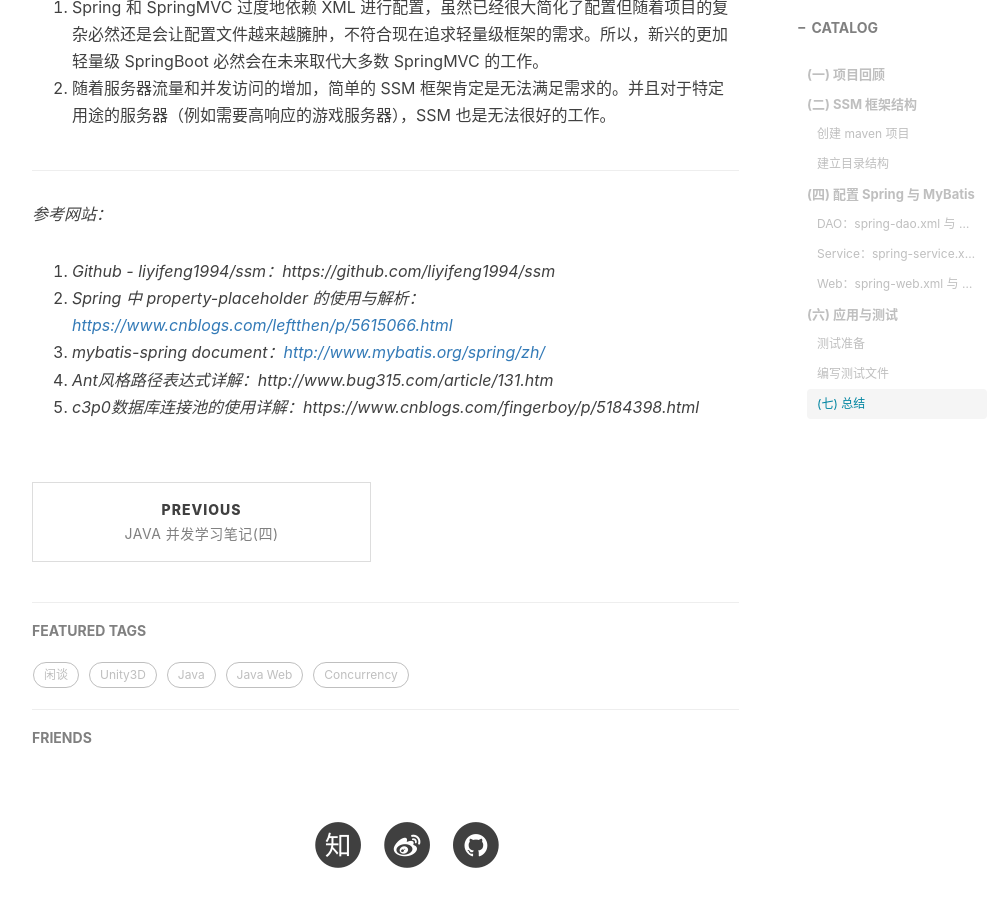
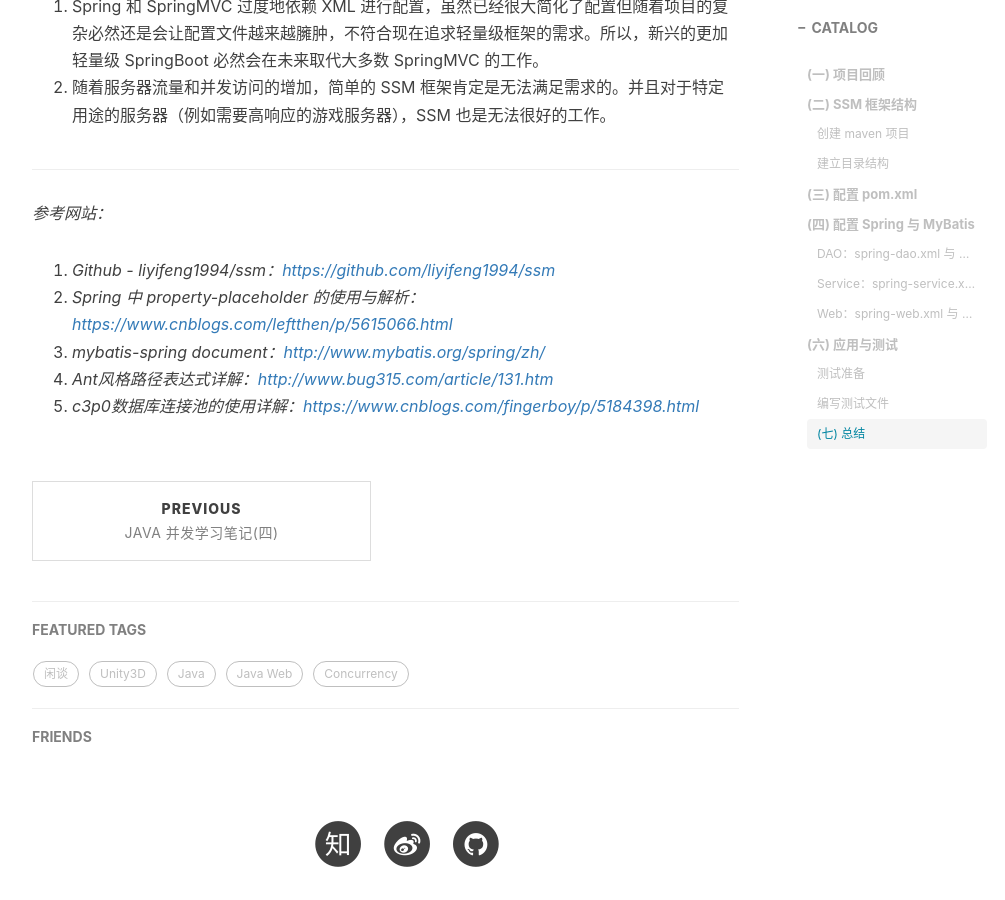
Before and after one commit to duyike/DamonDu.github.io, a Jekyll site: the page built from _posts/2018-03-02-java-web-2.markdown, in a window 1280 px wide and 900 px high, scrolled down 11851 px. Shown: the whole window, without its empty margins (233-1238 px from the left). Built offline with Jekyll 4.4.1, drawn with Linux system fonts in a browser that asks for light colours; nearby versions of some CDN libraries; comment, search, counter and statistics services are not loaded; part of the change alters nothing that is shown; some of the changed text lies outside the part shown.

````diff
--- a/_posts/2018-03-02-java-web-2.markdown
+++ b/_posts/2018-03-02-java-web-2.markdown
@@ -15,7 +15,7 @@ tags:
 
 > Java Web 开发中，SSH 框架（Struts + Spring + Hibernate）和 SSM 框架（Spring + SpringMVC + MyBatis）是最常见的两个集成框架。它们很好地利用了 Spring IoC 特性，极大程度地减少了代码量和降低了代码之间的耦合度。之前看了一些 Spring Core 和 SpringMVC 的内容，但总觉得对 IoC 和 AOP 等概念没有很深刻的理解。通过这次动手配置 SSM 框架，真的是深刻体会到 Spring IoC 和 Bean 在实际开发中的重要意义。
 >
-> 项目地址：https://github.com/DamonDu/ssmTest
+> 项目地址：[https://github.com/DamonDu/ssmTest](https://github.com/DamonDu/ssmTest)
 
 ### (一) 项目回顾
 
@@ -50,15 +50,15 @@ tags:
 ```
 ssmTest
 	|pom.xml			# maven配置文件
-	|src			    # 源代码
+	|src				# 源代码
 	  |test				# 测试文件
 	  |main
 	    |java			# java文件
-	    |resources	     # xml等配置文件
+	    |resources		# xml等配置文件
 	    	|mapper		# mybatis mapper配置文件
 	    	|spring		# spring相关配置文件
 	    |webapp			# Web层
-	    |sql		    # SQL文件
+	    |sql			# SQL文件
 ```
 
 在 java 文件夹中创建必要的包，我将包的命名空间统一为 `cn.damonto.ssmTest`：
@@ -78,7 +78,7 @@ java
 
 提前建立好文件夹与包是必要的，这让我们后续的开发更有条理。
 
-###(三) 配置 pom.xml
+### (三) 配置 pom.xml
 
 `pom.xml` 即为 maven 工程实现依赖管理的配置文件。在本项目中，除了必要的 Spring（包括核心库、Dao、test 等）、SpringMVC 和 MyBatis，还需要导入的依赖有：junit（单元测试）、mysql-connector-java（MySQL数据库连接）、c3p0（一个数据库连接池）、mybatis-spring（用于整合 Spring 与 MyBatis）......
 
@@ -460,8 +460,8 @@ SSM 框架和 SSH 框架几乎可以适用于所有场景的 Java Web 开发，
 
 *参考网站：*
 
-1. *Github - liyifeng1994/ssm：https://github.com/liyifeng1994/ssm*
+1. *Github - liyifeng1994/ssm：[https://github.com/liyifeng1994/ssm](https://github.com/liyifeng1994/ssm)*
 2. *Spring 中 property-placeholder 的使用与解析：[https://www.cnblogs.com/leftthen/p/5615066.html](https://www.cnblogs.com/leftthen/p/5615066.html)*
 3. *mybatis-spring document：[http://www.mybatis.org/spring/zh/](http://www.mybatis.org/spring/zh/)*
-4. *Ant风格路径表达式详解：http://www.bug315.com/article/131.htm*
-5. *c3p0数据库连接池的使用详解：https://www.cnblogs.com/fingerboy/p/5184398.html*
+4. *Ant风格路径表达式详解：[http://www.bug315.com/article/131.htm](http://www.bug315.com/article/131.htm)*
+5. *c3p0数据库连接池的使用详解：[https://www.cnblogs.com/fingerboy/p/5184398.html](https://www.cnblogs.com/fingerboy/p/5184398.html)*
````
